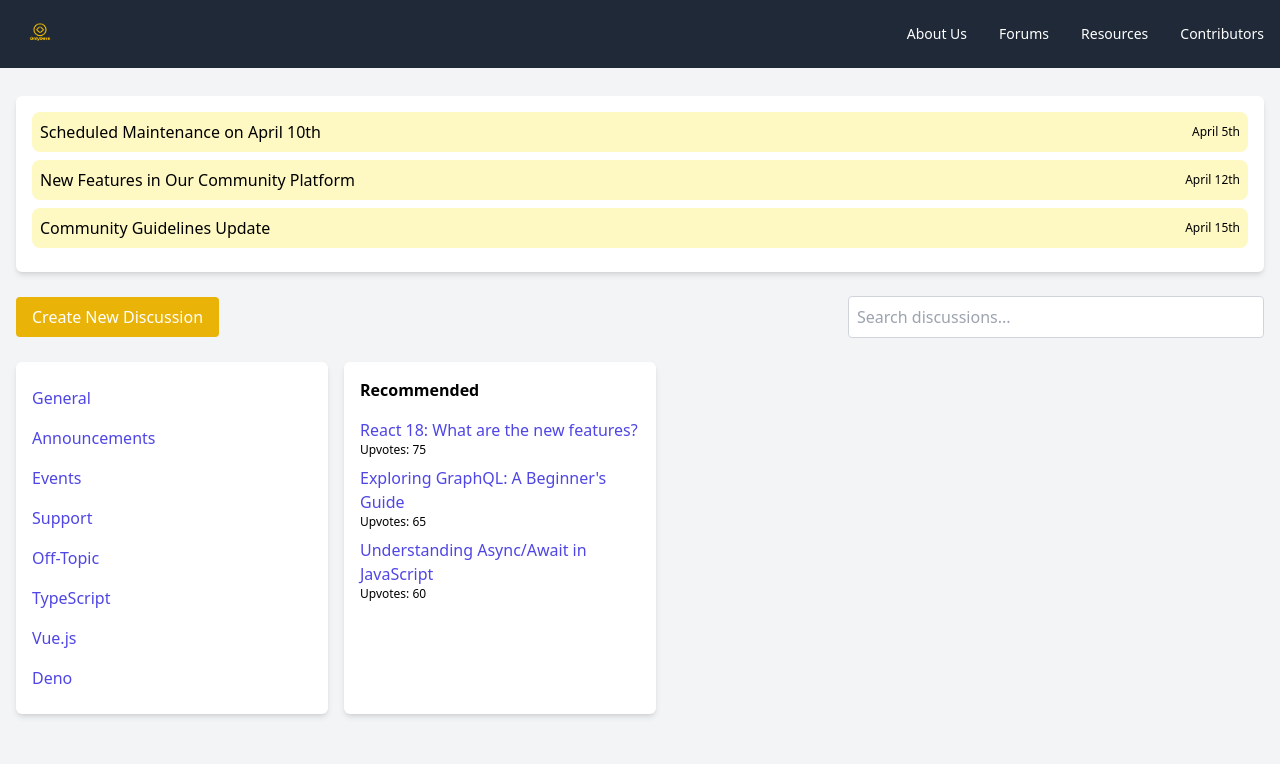
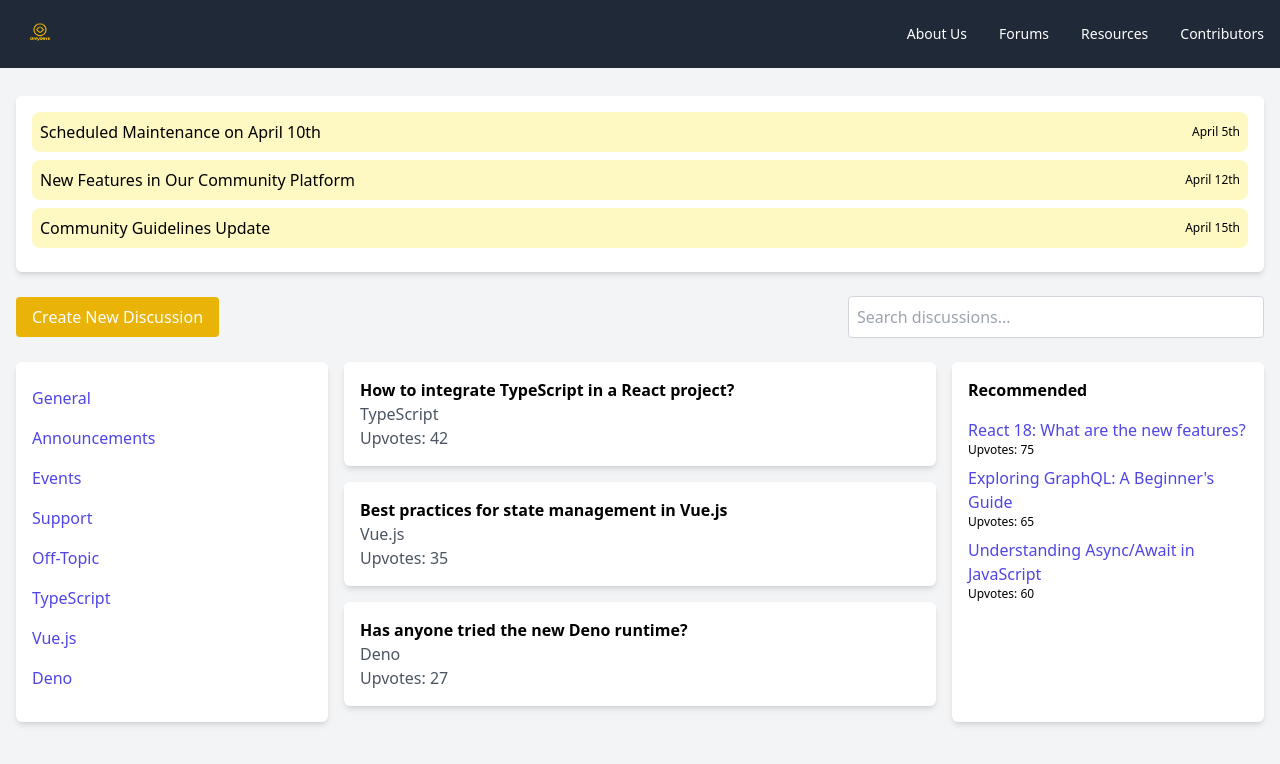
Before and after one commit to onlydevske/OnlyDevs-Website, a React (Vite) app: page /forum in a window 1280 px wide. Shown: the top 764 px of the page. Built offline with nearby package versions, Linux system fonts and the light colour scheme.

Commit message:
adding discussion componet

```diff
--- a/src/pages/Forum.jsx
+++ b/src/pages/Forum.jsx
@@ -2,6 +2,7 @@ import React from 'react';
 import Announcements from '../components/forum/Announcements';
 import Searchbar from '../components/forum/SearchBar';
 import Categories from '../components/forum/Categories';
+import DiscussionsList from '../components/forum/DiscussionsList';
 
 const Forum = () => {
 
@@ -39,7 +40,7 @@ const recommended = [
          <Categories/>
 
           {/* Discussions List */}
-
+        <DiscussionsList/>
 
           {/* Recommended Sidebar */}
           <div className="w-1/4 bg-white p-4 rounded-md shadow-md">
```
